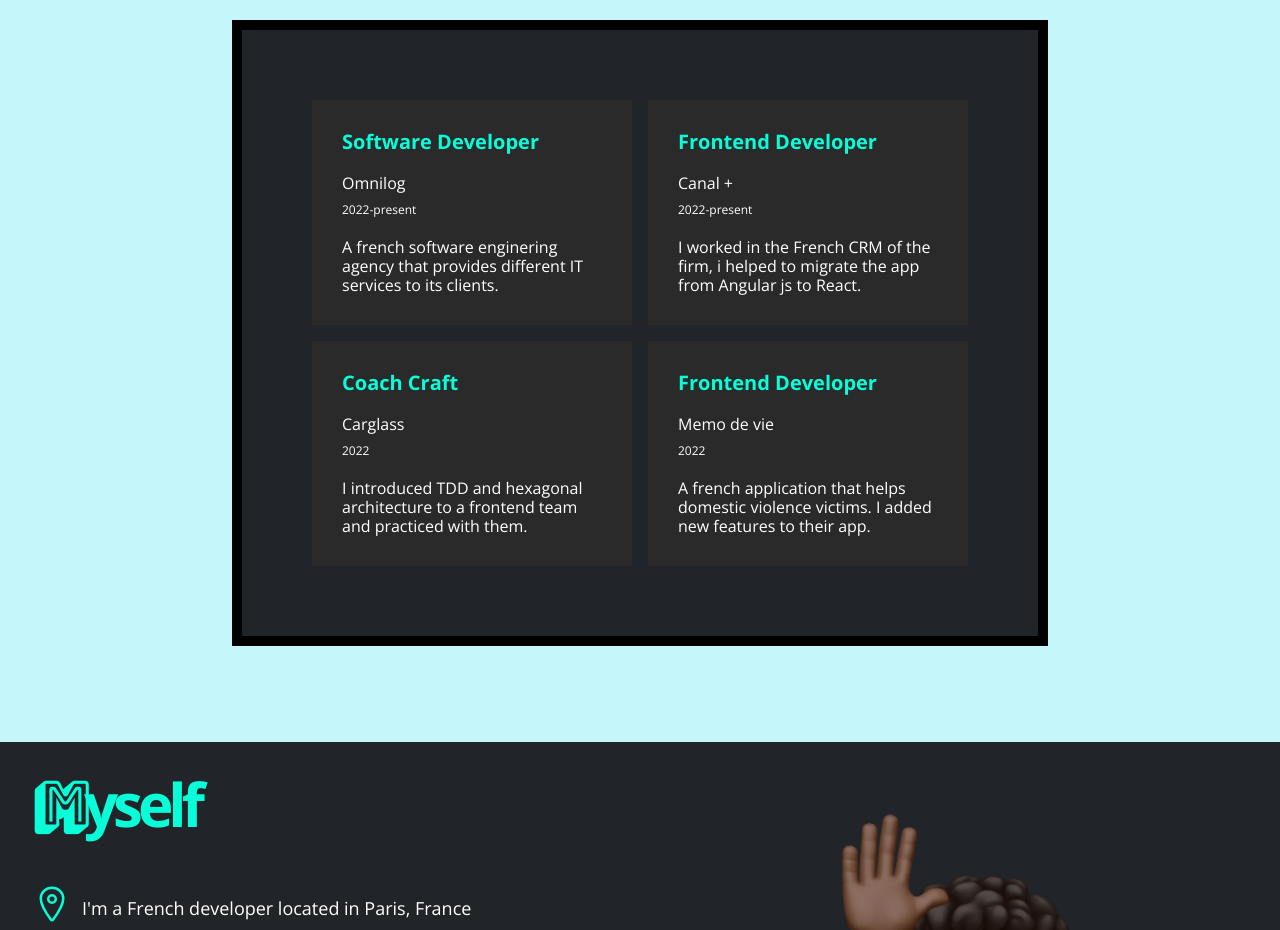
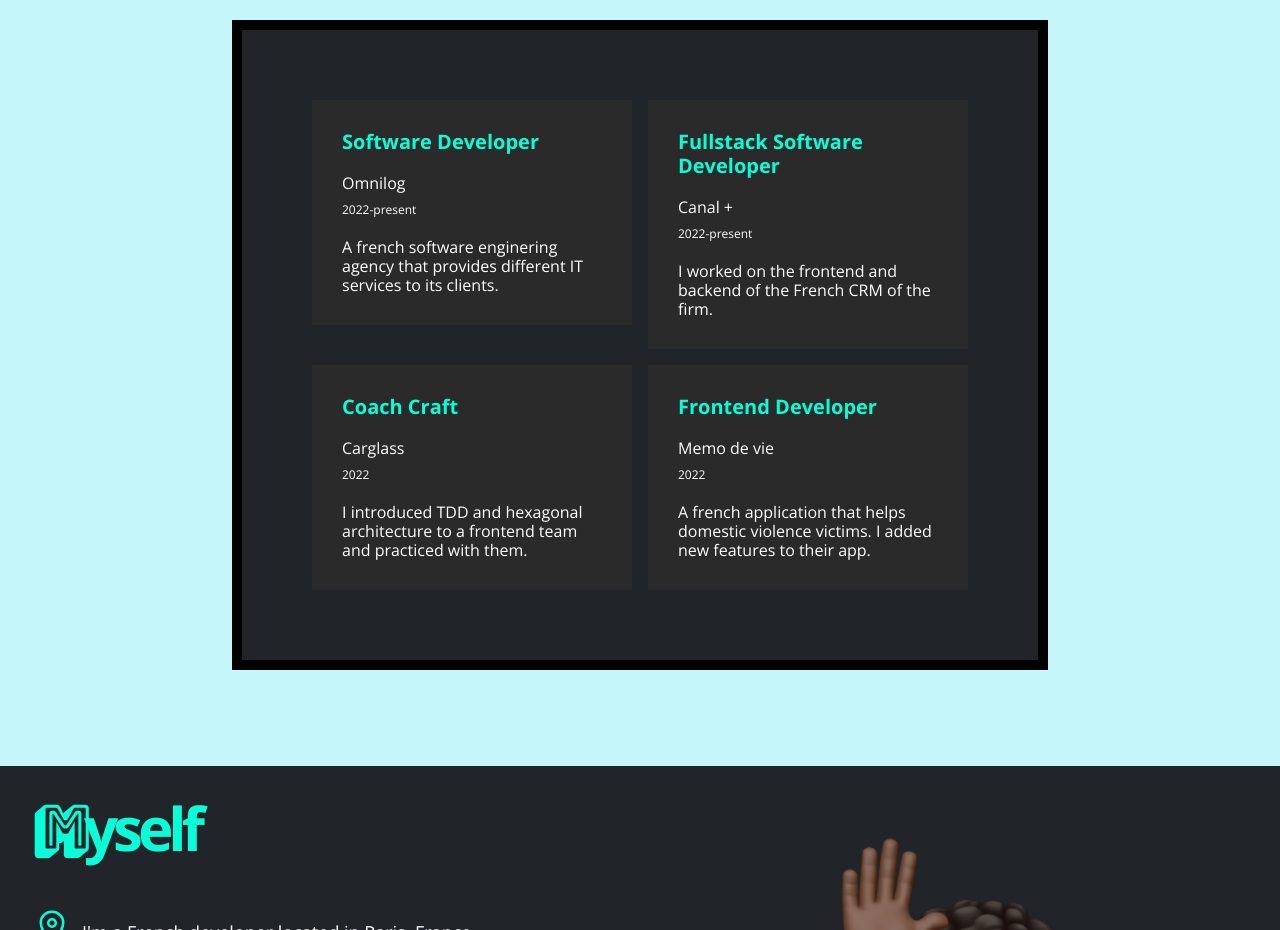
Before and after one commit to clemgbld/clement-s-portfolio, a React (Create React App) app: page / in a window 1280 px wide. Shown: the part 4844-5774 px from the top of the page. Built offline with nearby package versions, Linux system fonts and the light colour scheme.

Commit message:
update resume

```diff
--- a/src/components/Experience/ExperienceContainer.js
+++ b/src/components/Experience/ExperienceContainer.js
@@ -26,10 +26,10 @@
         />
 
         <ExperienceCard
-          position="Frontend Developer"
+          position="Fullstack Software Developer"
           firm="Canal +"
           dates="2022-present"
-          summary="I worked in the French CRM of the firm, i helped to migrate the app from Angular js to React."
+          summary="I worked on the frontend and backend of the French CRM of the firm."
           delay={0.5}
         />
         <ExperienceCard
```
